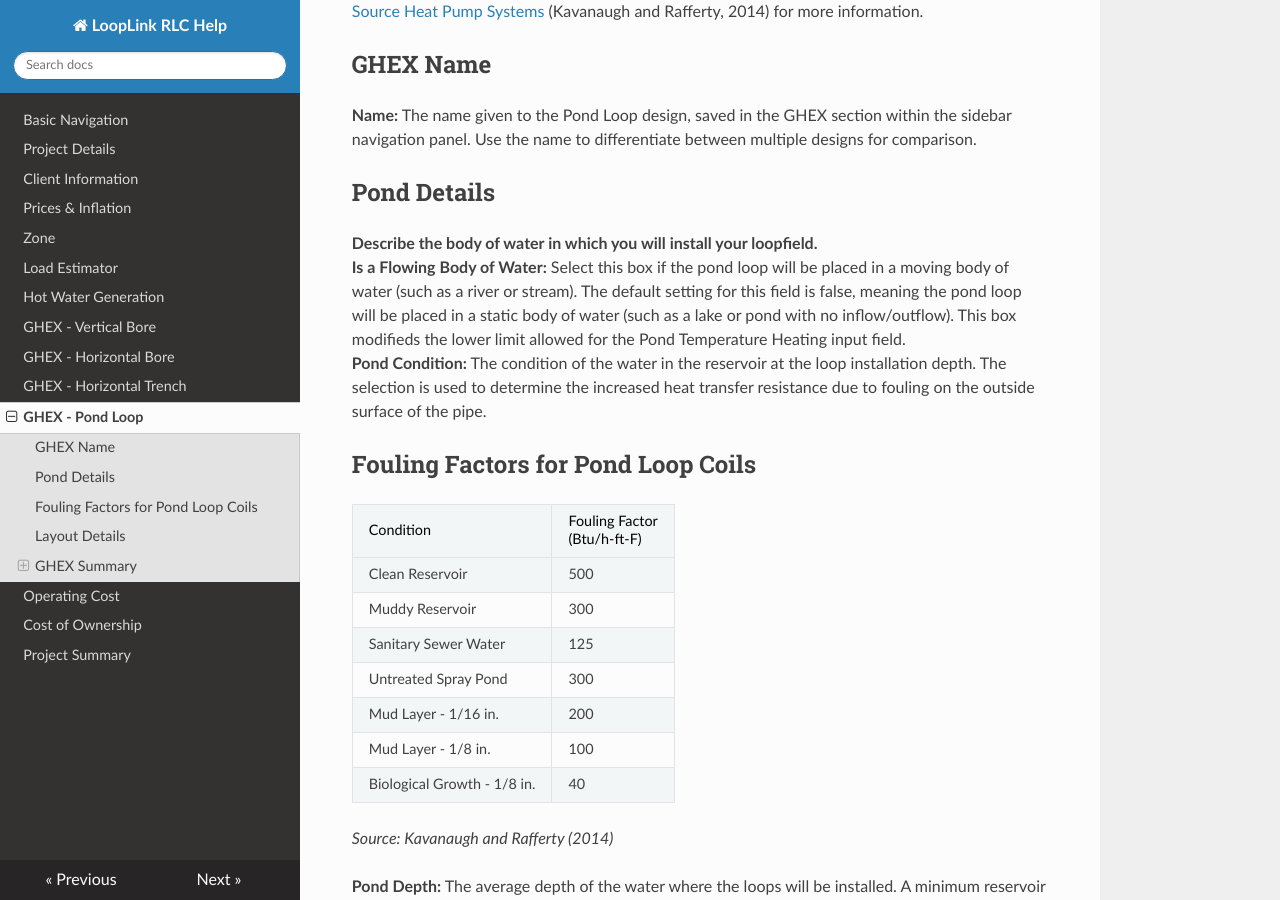
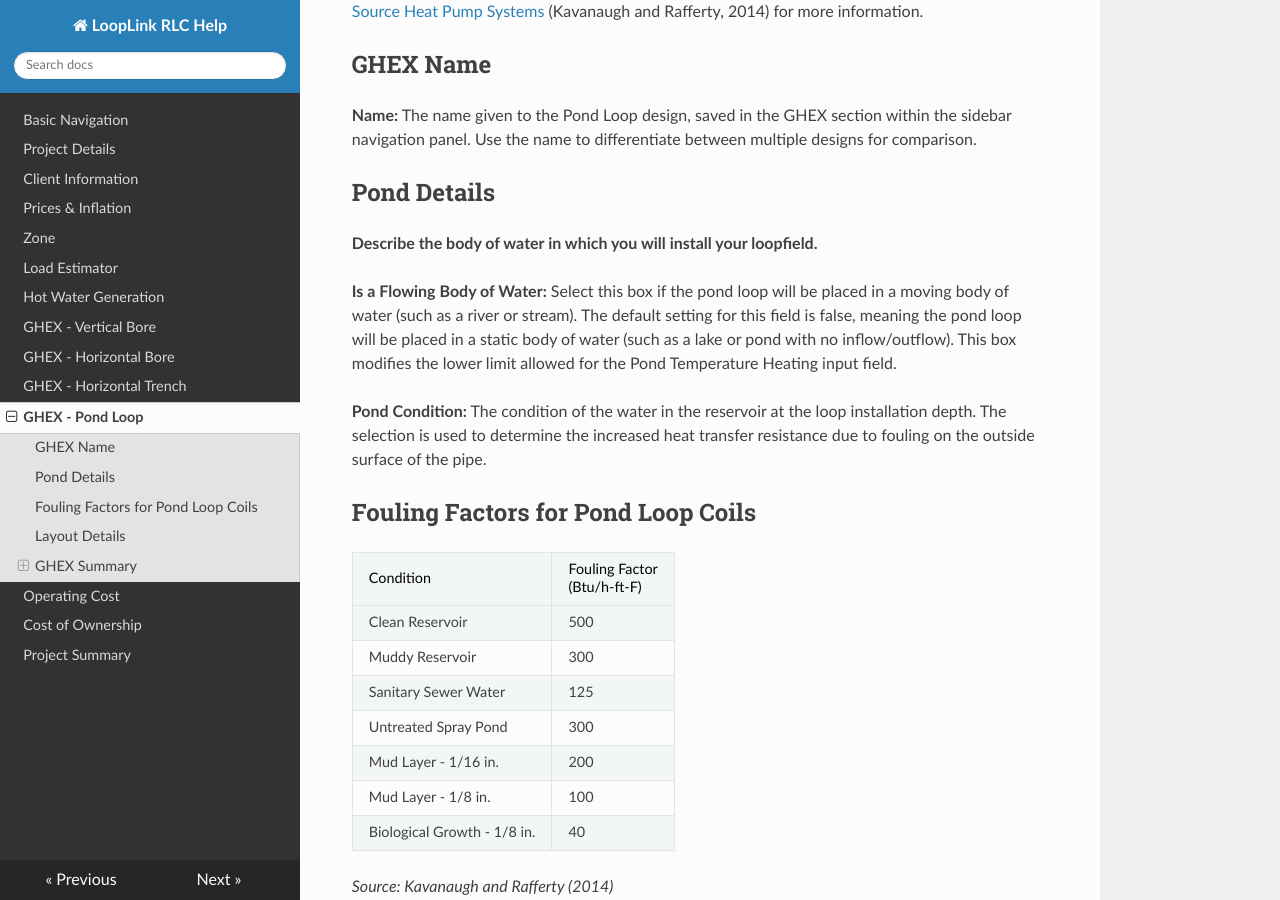
Before and after one commit to geoconnections-rjc/RLC_DOCS, an MkDocs documentation site: the page built from docs/pond_loop.md, in a window 1280 px wide and 900 px high, scrolled down 478 px. Built offline with MkDocs 1.6.1, drawn with Linux system fonts in a browser that asks for light colours; nearby versions of some CDN libraries; old or Windows-style settings are respelled for this version of MkDocs; some of the changed text lies outside the part shown.

Commit message:
Pond Loop Corrections

```diff
--- a/docs/pond_loop.md
+++ b/docs/pond_loop.md
@@ -10,9 +10,12 @@ This Pond Loop design module assumes that the body of water being used is large
 **Name:** The name given to the Pond Loop design, saved in the GHEX section within the sidebar navigation panel. Use the name to differentiate between multiple designs for comparison.
 
 ##Pond Details
-**Describe the body of water in which you will install your loopfield.**<br>
-**Is a Flowing Body of Water:** Select this box if the pond loop will be placed in a moving body of water (such as a river or stream). The default setting for this field is false, meaning the pond loop will be placed in a static body of water (such as a lake or pond with no inflow/outflow).  This box modifieds the lower limit allowed for the Pond Temperature Heating input field.<br>
-**Pond Condition:** The condition of the water in the reservoir at the loop installation depth. The selection is used to determine the increased heat transfer resistance due to fouling on the outside surface of the pipe.<br>
+
+**Describe the body of water in which you will install your loopfield.**
+
+**Is a Flowing Body of Water:** Select this box if the pond loop will be placed in a moving body of water (such as a river or stream). The default setting for this field is false, meaning the pond loop will be placed in a static body of water (such as a lake or pond with no inflow/outflow).  This box modifies the lower limit allowed for the Pond Temperature Heating input field.
+
+**Pond Condition:** The condition of the water in the reservoir at the loop installation depth. The selection is used to determine the increased heat transfer resistance due to fouling on the outside surface of the pipe.
 
 ##Fouling Factors for Pond Loop Coils
 <table cellspacing="0" cellpadding="0">
```
Also changed, not shown: other parts of docs/pond_loop.md (+1 -1 lines).
